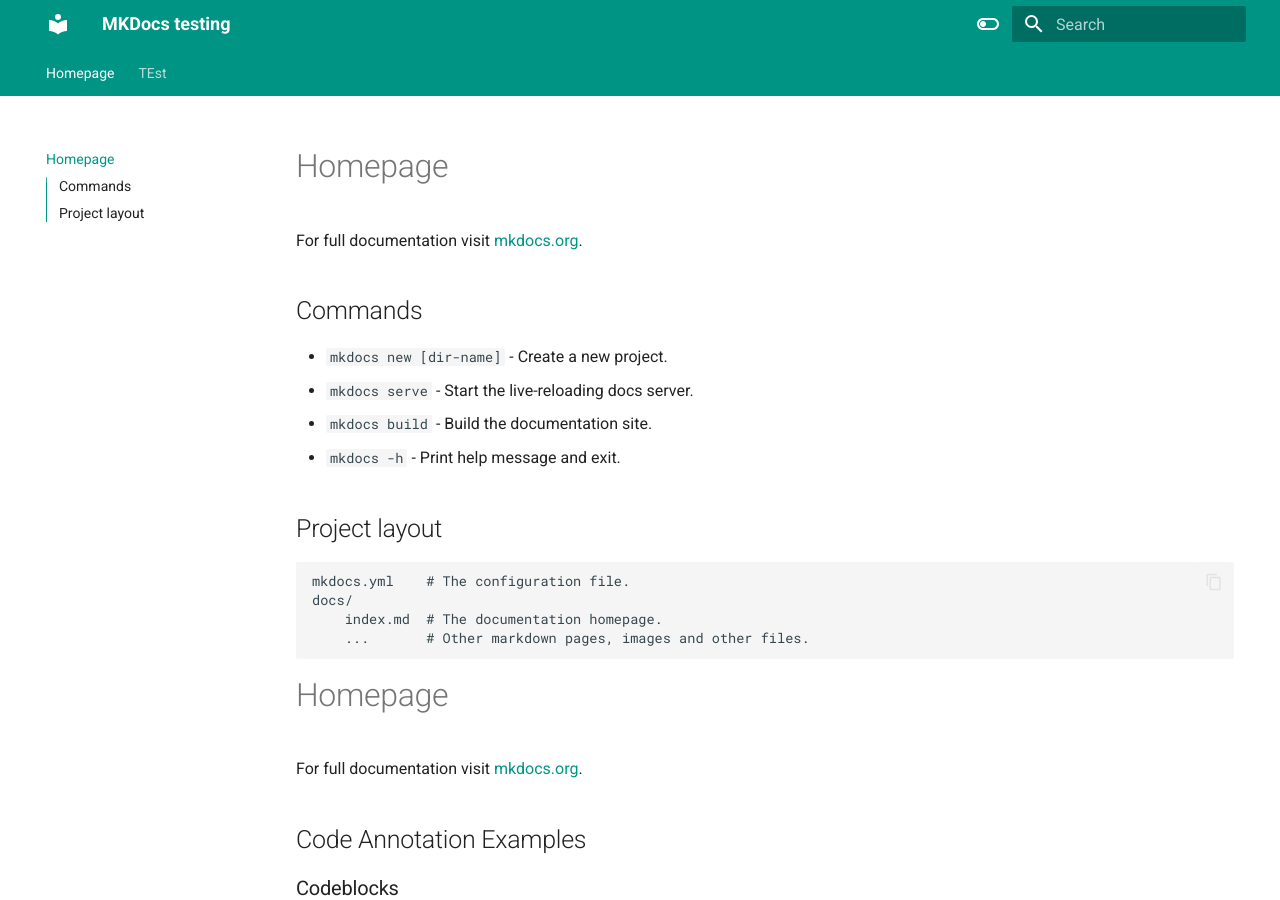
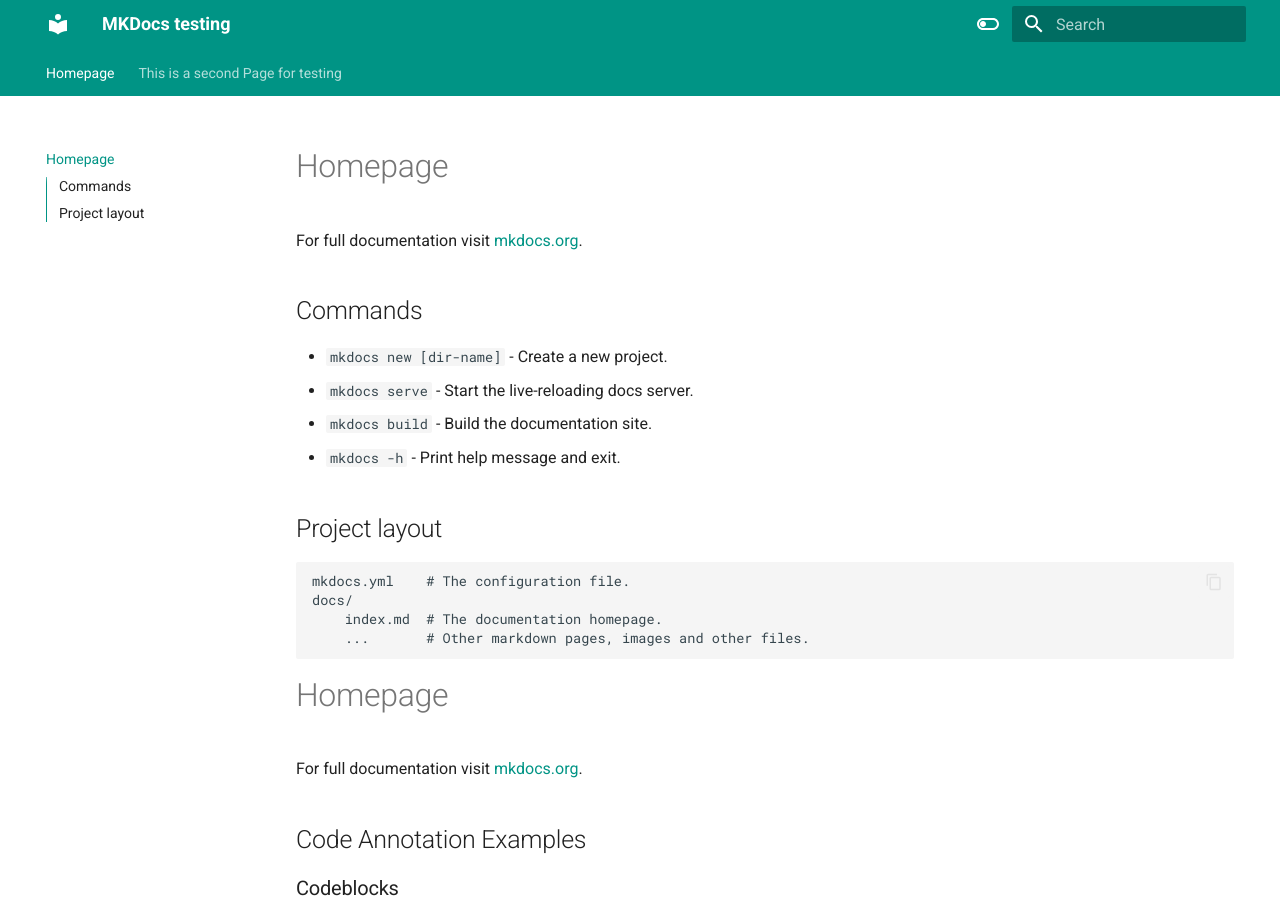
Before and after one commit to BPDocs/Docs, an MkDocs documentation site: the page built from docs/index.md, in a window 1280 px wide and 900 px high. Built offline with MkDocs 1.6.1 and Material for MkDocs 9.7.7, drawn with Linux system fonts in a browser that asks for light colours; emoji names are drawn with the system emoji font.

Commit message:
$Update and testing a Second Page

```diff
--- a/docs/page2.md
+++ b/docs/page2.md
@@ -1 +1 @@
-# TEst
+# This is a second Page for testing
```
